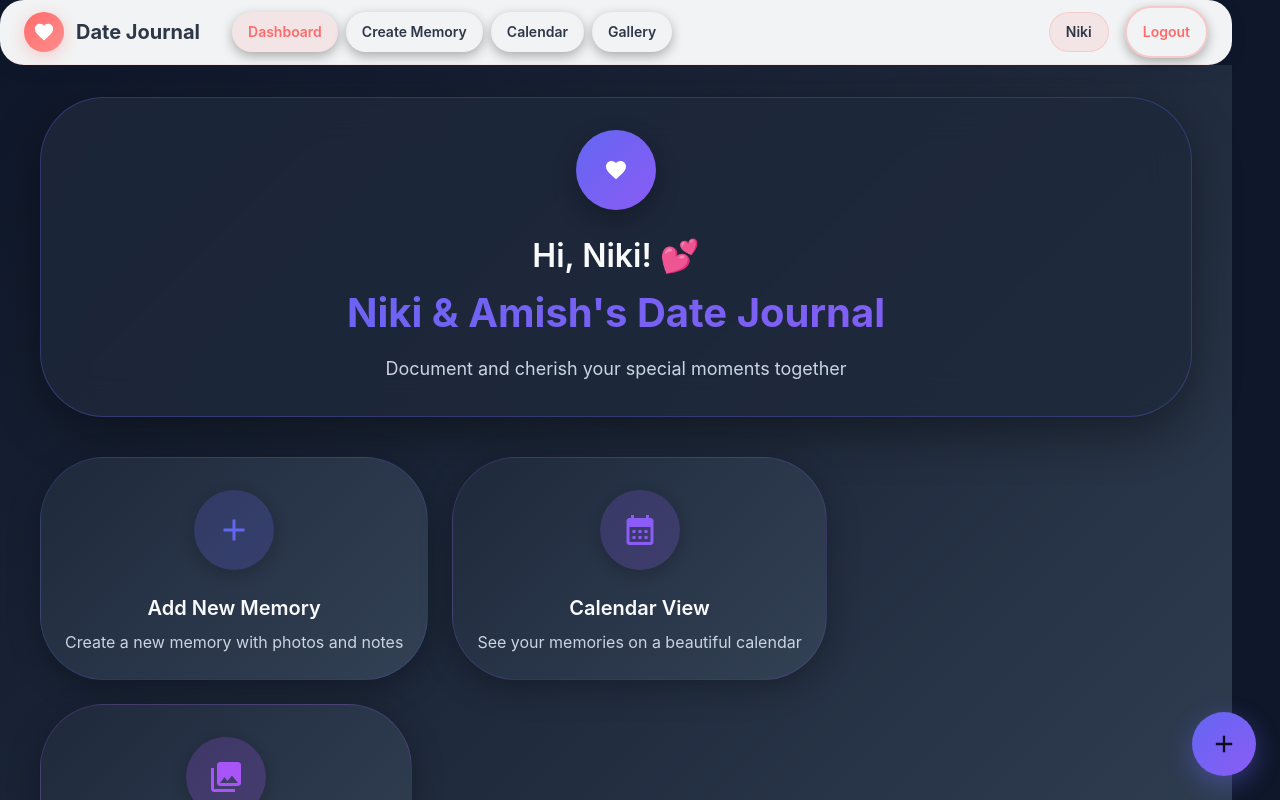
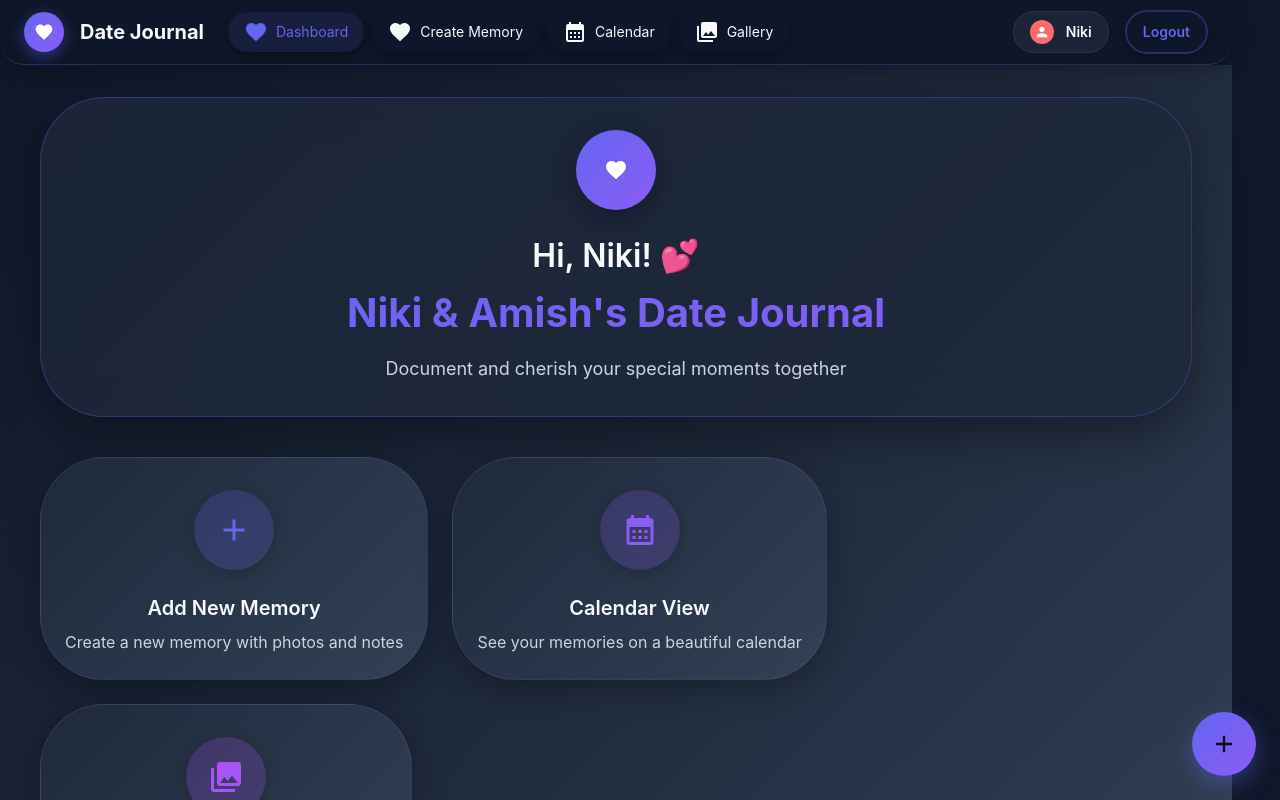
Before and after one commit to nikitag9/date-app, a React (Vite) app in the folder client/: page /login in a window 1280 px wide. Both pictures are taken after a click on the button "I'm Niki". Shown: the top 800 px of the page. Built offline with nearby package versions, Linux system fonts and the light colour scheme.

Commit message:
Fix remaining components with dark theme - Login, Gallery grid sizing, Navbar

```diff
--- a/client/src/components/Navbar.jsx
+++ b/client/src/components/Navbar.jsx
@@ -1,9 +1,8 @@
-import React from 'react';
-import { AppBar, Toolbar, Typography, Button, Box, IconButton, useTheme, useMediaQuery } from '@mui/material';
-import { Favorite, Menu, Close } from '@mui/icons-material';
+import React, { useState } from 'react';
+import { AppBar, Toolbar, Typography, Button, Box, IconButton, useTheme, useMediaQuery, Drawer } from '@mui/material';
+import { Favorite, Menu, Close, Person, CalendarMonth, PhotoLibrary } from '@mui/icons-material';
 import { useNavigate, useLocation } from 'react-router-dom';
 import { useAuth } from '../contexts/AuthContext';
-import { useState } from 'react';
 
 const Navbar = () => {
   const navigate = useNavigate();
@@ -23,8 +22,8 @@ const Navbar = () => {
   };
 
   const getNavButtonStyle = (path) => ({
-    color: isActive(path) ? '#FF6B6B' : '#2D3748',
-    background: isActive(path) ? 'rgba(255,107,107,0.1)' : 'transparent',
+    color: isActive(path) ? '#6366F1' : '#F8FAFC',
+    background: isActive(path) ? 'rgba(99,102,241,0.1)' : 'transparent',
     borderRadius: 2,
     px: 2,
     py: 1,
@@ -32,225 +31,225 @@ const Navbar = () => {
     fontWeight: 600,
     fontSize: '0.875rem',
     '&:hover': {
-      background: isActive(path) ? 'rgba(255,107,107,0.2)' : 'rgba(255,107,107,0.05)',
-      color: '#FF6B6B'
+      background: isActive(path) ? 'rgba(99,102,241,0.2)' : 'rgba(99,102,241,0.05)',
+      color: '#6366F1'
     }
   });
 
-  const toggleMobileMenu = () => {
-    setMobileMenuOpen(!mobileMenuOpen);
+  const getUserColor = (name) => {
+    const colors = ['#FF6B6B', '#4F46E5', '#10B981', '#F59E0B', '#3B82F6'];
+    const hash = name.split('').reduce((acc, char) => char.charCodeAt(0) + acc, 0);
+    return colors[hash % colors.length];
+  };
+
+  const getUserName = (name) => {
+    if (!name) return 'Guest';
+    const parts = name.split(' ');
+    if (parts.length === 1) return parts[0];
+    return `${parts[0]} ${parts[1][0]}.`;
+  };
+
+  const navItems = [
+    { path: '/', label: 'Dashboard', icon: <Favorite /> },
+    { path: '/create-memory', label: 'Create Memory', icon: <Favorite /> },
+    { path: '/calendar', label: 'Calendar', icon: <CalendarMonth /> },
+    { path: '/gallery', label: 'Gallery', icon: <PhotoLibrary /> },
+  ];
+
+  const handleMobileMenuOpen = () => {
+    setMobileMenuOpen(true);
+  };
+
+  const handleMobileMenuClose = () => {
+    setMobileMenuOpen(false);
   };
 
   if (!user) return null;
 
   return (
-    <>
     <AppBar
       position="static"
       elevation={0}
       sx={{
-          background: 'rgba(255,255,255,0.95)',
+        background: 'rgba(15,23,42,0.95)',
         backdropFilter: 'blur(20px)',
-          borderBottom: '1px solid rgba(255,107,107,0.1)',
-          boxShadow: '0 4px 20px rgba(0,0,0,0.06)'
+        borderBottom: '1px solid rgba(99,102,241,0.3)',
+        boxShadow: '0 4px 20px rgba(0,0,0,0.3)'
       }}
     >
       <Toolbar sx={{ px: { xs: 2, md: 3 } }}>
-          {/* Logo/Brand */}
-          <Box
-            onClick={() => navigate('/')}
-            sx={{
+        <Box sx={{ display: 'flex', alignItems: 'center', flexGrow: 1 }}>
+          <Box sx={{
             display: 'flex',
             alignItems: 'center',
-              cursor: 'pointer',
-              mr: { xs: 2, md: 4 }
-            }}
-          >
+            mr: 3,
+            cursor: 'pointer'
+          }} onClick={() => navigate('/')}>
             <Box sx={{
-              width: { xs: 32, md: 40 },
-              height: { xs: 32, md: 40 },
+              width: { xs: 36, md: 40 },
+              height: { xs: 36, md: 40 },
               borderRadius: '50%',
-              background: 'linear-gradient(135deg, #FF6B6B 0%, #FF8E8E 100%)',
+              background: 'linear-gradient(135deg, #6366F1 0%, #8B5CF6 100%)',
               display: 'flex',
               alignItems: 'center',
               justifyContent: 'center',
-              mr: 1.5,
-              boxShadow: '0 4px 16px rgba(255,107,107,0.3)'
+              mr: 2,
+              boxShadow: '0 4px 16px rgba(99,102,241,0.4)'
             }}>
-              <Favorite sx={{ fontSize: { xs: 18, md: 22 }, color: '#fff' }} />
+              <Favorite sx={{ fontSize: { xs: 18, md: 20 }, color: '#fff' }} />
             </Box>
-            <Typography
-              variant="h6"
-              sx={{
+            <Typography variant="h6" sx={{
               fontWeight: 700,
-                color: '#2D3748',
-                fontSize: { xs: '1rem', md: '1.25rem' },
+              color: '#F8FAFC',
+              fontSize: { xs: '1.1rem', md: '1.25rem' },
               display: { xs: 'none', sm: 'block' }
-              }}
-            >
+            }}>
               Date Journal
             </Typography>
           </Box>
 
-          {/* Desktop Navigation */}
-          {!isMobile && (
-            <Box sx={{ display: 'flex', gap: 1, flex: 1 }}>
+          <Box sx={{ display: { xs: 'none', md: 'flex' }, gap: 1 }}>
+            {navItems.map((item) => (
               <Button
-                onClick={() => navigate('/')}
-                sx={getNavButtonStyle('/')}
+                key={item.path}
+                onClick={() => navigate(item.path)}
+                sx={getNavButtonStyle(item.path)}
               >
-                Dashboard
+                {item.icon}
+                <Typography sx={{ ml: 1, fontSize: '0.875rem' }}>
+                  {item.label}
+                </Typography>
               </Button>
-              <Button
-                onClick={() => navigate('/create-memory')}
-                sx={getNavButtonStyle('/create-memory')}
-              >
-                Create Memory
-              </Button>
-              <Button
-                onClick={() => navigate('/calendar')}
-                sx={getNavButtonStyle('/calendar')}
-              >
-                Calendar
-              </Button>
-              <Button
-                onClick={() => navigate('/gallery')}
-                sx={getNavButtonStyle('/gallery')}
-              >
-                Gallery
-              </Button>
+            ))}
           </Box>
-          )}
+        </Box>
 
-          {/* User Info & Actions */}
-          <Box sx={{ display: 'flex', alignItems: 'center', gap: 2 }}>
         <Box sx={{
           display: 'flex',
           alignItems: 'center',
-              background: 'rgba(255,107,107,0.1)',
+          gap: 2
+        }}>
+          <Box sx={{
+            display: 'flex',
+            alignItems: 'center',
+            background: 'rgba(30,41,59,0.8)',
             borderRadius: 3,
             px: 2,
             py: 1,
-              border: '1px solid rgba(255,107,107,0.2)'
+            border: '1px solid rgba(99,102,241,0.2)'
           }}>
+            <Box sx={{
+              width: 24,
+              height: 24,
+              borderRadius: '50%',
+              background: getUserColor(user?.name || 'niki'),
+              display: 'flex',
+              alignItems: 'center',
+              justifyContent: 'center',
+              mr: 1.5
+            }}>
+              <Person sx={{ fontSize: 16, color: '#fff' }} />
+            </Box>
             <Typography variant="body2" sx={{
+              color: '#F8FAFC',
               fontWeight: 600,
-                color: '#2D3748',
               fontSize: '0.875rem'
             }}>
-                {user.name}
+              {getUserName(user?.name || 'niki')}
             </Typography>
           </Box>
 
-            {!isMobile && (
           <Button
+            variant="outlined"
             onClick={handleLogout}
-                variant="outlined"
             sx={{
-                  borderColor: 'rgba(255,107,107,0.3)',
-                  color: '#FF6B6B',
+              borderRadius: 3,
+              borderColor: 'rgba(99,102,241,0.3)',
+              color: '#6366F1',
               borderWidth: 2,
-                  borderRadius: 3,
-                  textTransform: 'none',
+              px: 2,
+              py: 1,
+              fontSize: '0.875rem',
               fontWeight: 600,
-                  fontSize: '0.875rem',
-                  px: 2,
               '&:hover': {
-                    borderColor: '#FF6B6B',
-                    background: 'rgba(255,107,107,0.1)',
+                borderColor: '#6366F1',
+                background: 'rgba(99,102,241,0.1)',
                 transform: 'translateY(-1px)'
               }
             }}
           >
             Logout
           </Button>
-            )}
 
-            {/* Mobile Menu Button */}
-            {isMobile && (
           <IconButton
-                onClick={toggleMobileMenu}
             sx={{
-                  color: '#FF6B6B',
-                  background: 'rgba(255,107,107,0.1)',
-                  '&:hover': { background: 'rgba(255,107,107,0.2)' }
+              display: { md: 'none' },
+              color: '#6366F1',
+              background: 'rgba(99,102,241,0.1)',
+              '&:hover': { background: 'rgba(99,102,241,0.2)' }
             }}
+            onClick={handleMobileMenuOpen}
           >
-                {mobileMenuOpen ? <Close /> : <Menu />}
+            <Menu />
           </IconButton>
-            )}
         </Box>
       </Toolbar>
 
-        {/* Mobile Navigation Menu */}
-        {isMobile && mobileMenuOpen && (
-          <Box sx={{
-            background: 'rgba(255,255,255,0.98)',
+      <Drawer
+        anchor="bottom"
+        open={mobileMenuOpen}
+        onClose={handleMobileMenuClose}
+        PaperProps={{
+          sx: {
+            background: 'rgba(15,23,42,0.98)',
             backdropFilter: 'blur(20px)',
-            borderTop: '1px solid rgba(255,107,107,0.1)',
-            py: 2,
-            px: 2
-          }}>
-            <Box sx={{ display: 'flex', flexDirection: 'column', gap: 1 }}>
-              <Button
-                onClick={() => { navigate('/'); setMobileMenuOpen(false); }}
-                sx={getNavButtonStyle('/')}
-                fullWidth
-                justifyContent="flex-start"
-              >
-                Dashboard
-              </Button>
-              <Button
-                onClick={() => { navigate('/create-memory'); setMobileMenuOpen(false); }}
-                sx={getNavButtonStyle('/create-memory')}
-                fullWidth
-                justifyContent="flex-start"
-              >
-                Create Memory
-              </Button>
-              <Button
-                onClick={() => { navigate('/calendar'); setMobileMenuOpen(false); }}
-                sx={getNavButtonStyle('/calendar')}
-                fullWidth
-                justifyContent="flex-start"
-              >
-                Calendar
-              </Button>
-              <Button
-                onClick={() => { navigate('/gallery'); setMobileMenuOpen(false); }}
-                sx={getNavButtonStyle('/gallery')}
-                fullWidth
-                justifyContent="flex-start"
-              >
-                Gallery
-              </Button>
-              <Button
-                onClick={() => { handleLogout(); setMobileMenuOpen(false); }}
-                variant="outlined"
-                sx={{
-                  borderColor: 'rgba(255,107,107,0.3)',
-                  color: '#FF6B6B',
-                  borderWidth: 2,
-                  borderRadius: 3,
-                  textTransform: 'none',
-                  fontWeight: 600,
-                  fontSize: '0.875rem',
-                  px: 2,
-                  mt: 1,
-                  '&:hover': {
-                    borderColor: '#FF6B6B',
-                    background: 'rgba(255,107,107,0.1)'
+            borderTop: '1px solid rgba(99,102,241,0.3)',
+            borderRadius: '16px 16px 0 0'
           }
         }}
+      >
+        <Box sx={{ p: 3 }}>
+          <Box sx={{ display: 'flex', justifyContent: 'space-between', alignItems: 'center', mb: 3 }}>
+            <Typography variant="h6" sx={{ color: '#F8FAFC', fontWeight: 600 }}>
+              Menu
+            </Typography>
+            <IconButton onClick={handleMobileMenuClose} sx={{ color: '#6366F1' }}>
+              <Close />
+            </IconButton>
+          </Box>
+          <Box sx={{ display: 'flex', flexDirection: 'column', gap: 2 }}>
+            {navItems.map((item) => (
+              <Button
+                key={item.path}
+                onClick={() => {
+                  navigate(item.path);
+                  handleMobileMenuClose();
+                }}
                 fullWidth
+                sx={{
+                  justifyContent: 'flex-start',
+                  py: 2,
+                  px: 3,
+                  borderRadius: 3,
+                  background: location.pathname === item.path ? 'rgba(99,102,241,0.2)' : 'transparent',
+                  color: location.pathname === item.path ? '#6366F1' : '#F8FAFC',
+                  border: location.pathname === item.path ? '1px solid rgba(99,102,241,0.4)' : '1px solid rgba(99,102,241,0.1)',
+                  '&:hover': {
+                    background: 'rgba(99,102,241,0.1)',
+                    border: '1px solid rgba(99,102,241,0.3)'
+                  }
+                }}
               >
-                Logout
+                {item.icon}
+                <Typography sx={{ ml: 2, fontSize: '1rem', fontWeight: 500 }}>
+                  {item.label}
+                </Typography>
               </Button>
+            ))}
           </Box>
         </Box>
-        )}
+      </Drawer>
     </AppBar>
-    </>
   );
 };
 
```
Also changed, not shown: client/src/components/Gallery.jsx (+33 -11 lines), client/src/components/auth/Login.jsx (+36 -32 lines). Lines whose indentation alone changed are shown as unchanged.
